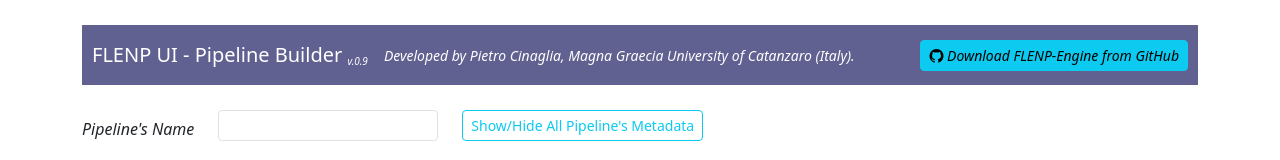
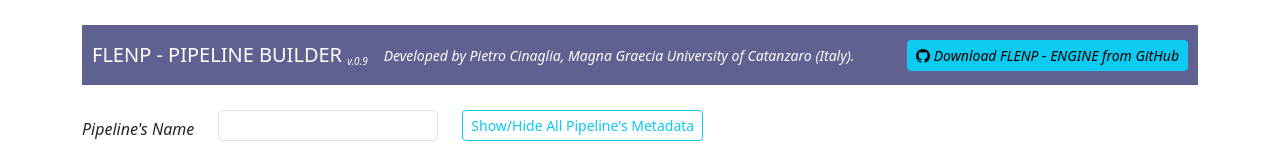
Before and after one commit to pietrocinaglia/flenp, a plain HTML site: page index.html in a window 1280 px wide. Shown: the top 160 px of the page. Drawn offline with Linux system fonts and the light colour scheme.

Commit message:
Minor update

```diff
--- a/index.html
+++ b/index.html
@@ -1,7 +1,7 @@
 <!DOCTYPE html>
 <html lang="en">
 <head>
-	<title>FLENP UI - Pipeline Builder</title>
+	<title>FLENP - PIPELINE BUILDER</title>
 	<meta charset="utf-8">
 	<meta name="viewport" content="width=device-width, initial-scale=1">
 	<!-- CSS -->
@@ -15,13 +15,13 @@
 	<div class="container">
 		<div class="header" style="width: 100%;">
 			<nav class="navbar navbar-expand-lg navbar-dark" style="background-color: #606091; 100%; padding: 10px;">
-				<a class="navbar-brand" href="#">FLENP UI - Pipeline Builder <sub style="font-size: x-small; font-style: italic;">v.0.9</sub></a>
+				<a class="navbar-brand" href="#">FLENP - PIPELINE BUILDER <sub style="font-size: x-small; font-style: italic;">v.0.9</sub></a>
 				<div class="collapse navbar-collapse" id="navbarSupportedContent">
 				  <div style="border-color: gray; border-width: 2px; color: white;">
 					<small><i>Developed by Pietro Cinaglia, Magna Graecia University of Catanzaro (Italy).</small>
 				  </div>
 				  <div style="position: absolute; top: 15px; right: 10px;">
-					<a class="btn btn-info btn-sm" href="https://github.com/pietrocinaglia/flenp"><i class="bi bi-github"></i> Download FLENP-Engine from GitHub</a>
+					<a class="btn btn-info btn-sm" href="https://github.com/pietrocinaglia/flenp"><i class="bi bi-github"></i> Download FLENP - ENGINE from GitHub</a>
 				  </div>
 				</div>
 			  </nav>
```
Also changed, not shown: 2 other files.
